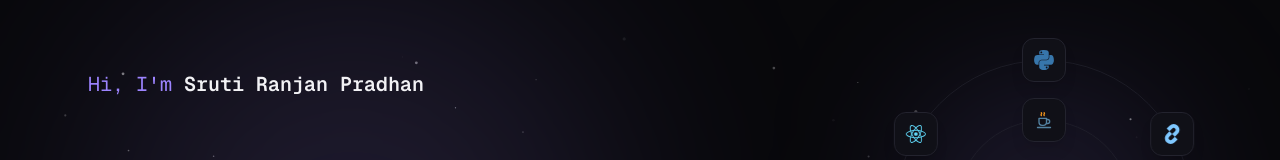
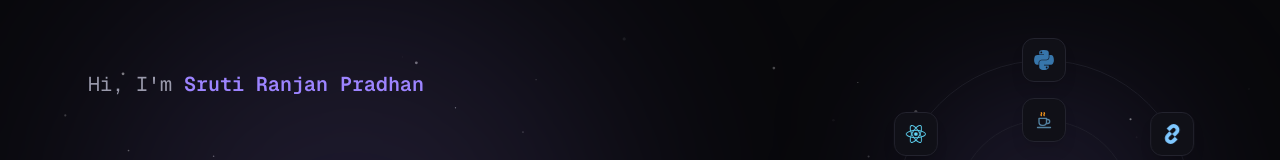
Before and after one commit to SR-Pradhan/Portfolio, a Next.js app in the folder frontend/: page / in a window 1280 px wide. Shown: the part 216-376 px from the top of the page. Built offline with nearby package versions, Linux system fonts and the light colour scheme; no server answers.

Commit message:
Set the hero name in accent against a muted lead-in

```diff
--- a/frontend/src/components/sections/Hero.tsx
+++ b/frontend/src/components/sections/Hero.tsx
@@ -25,13 +25,14 @@ export default function Hero() {
             initial={{ opacity: 0, y: 12 }}
             animate={{ opacity: 1, y: 0 }}
             transition={{ duration: 0.5 }}
-            className="mb-5 font-mono text-lg text-accent sm:text-xl"
+            className="mb-5 font-mono text-lg text-muted sm:text-xl"
           >
-            {/* the greeting stays accent and light; the name carries the weight
-                and the foreground colour, so the eye lands on it rather than on
-                "Hi, I'm" */}
+            {/* Three tiers, three treatments: muted for the throwaway words,
+                accent for the name, white for the headline below. The name was
+                white before, which made it read as a shrunken copy of the H1
+                rather than as its own line. */}
             Hi, I&apos;m{" "}
-            <span className="font-semibold text-foreground">{site.name}</span>
+            <span className="font-semibold text-accent">{site.name}</span>
           </motion.p>
 
           <motion.h1
```
